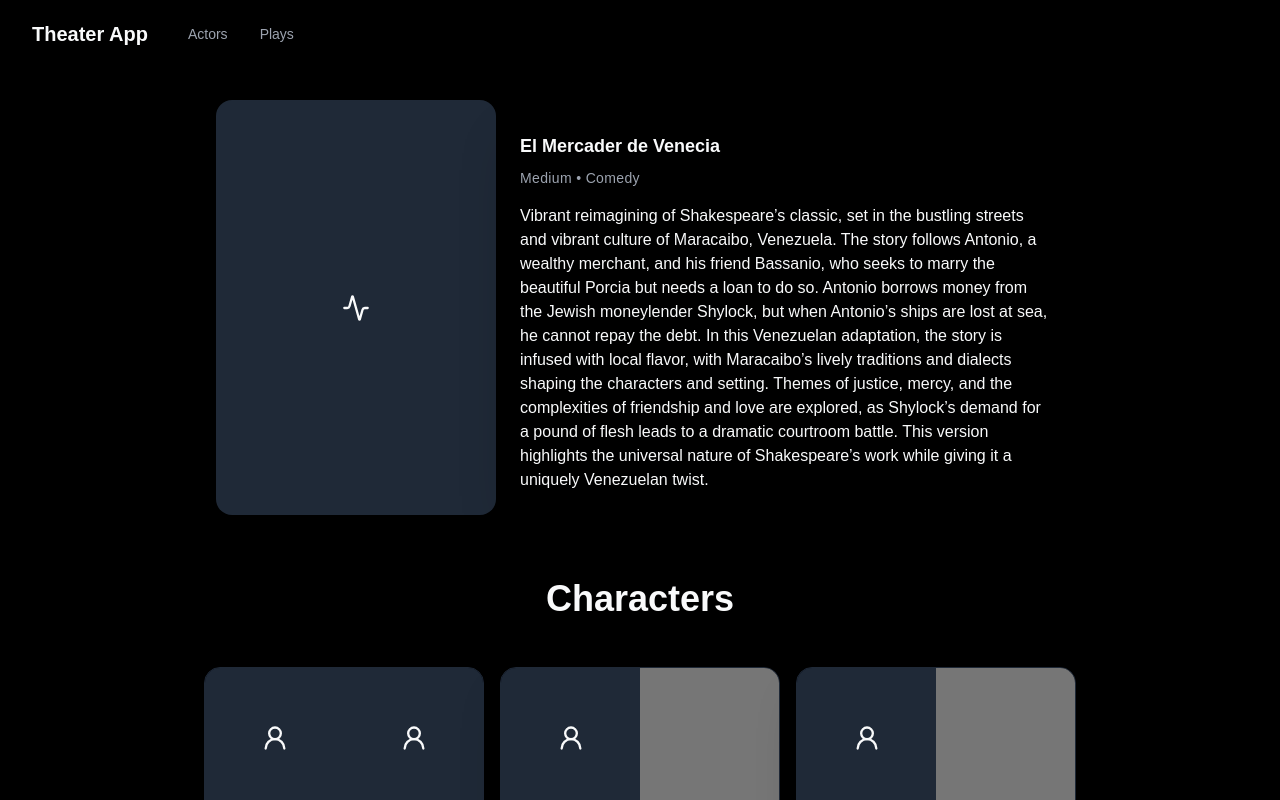
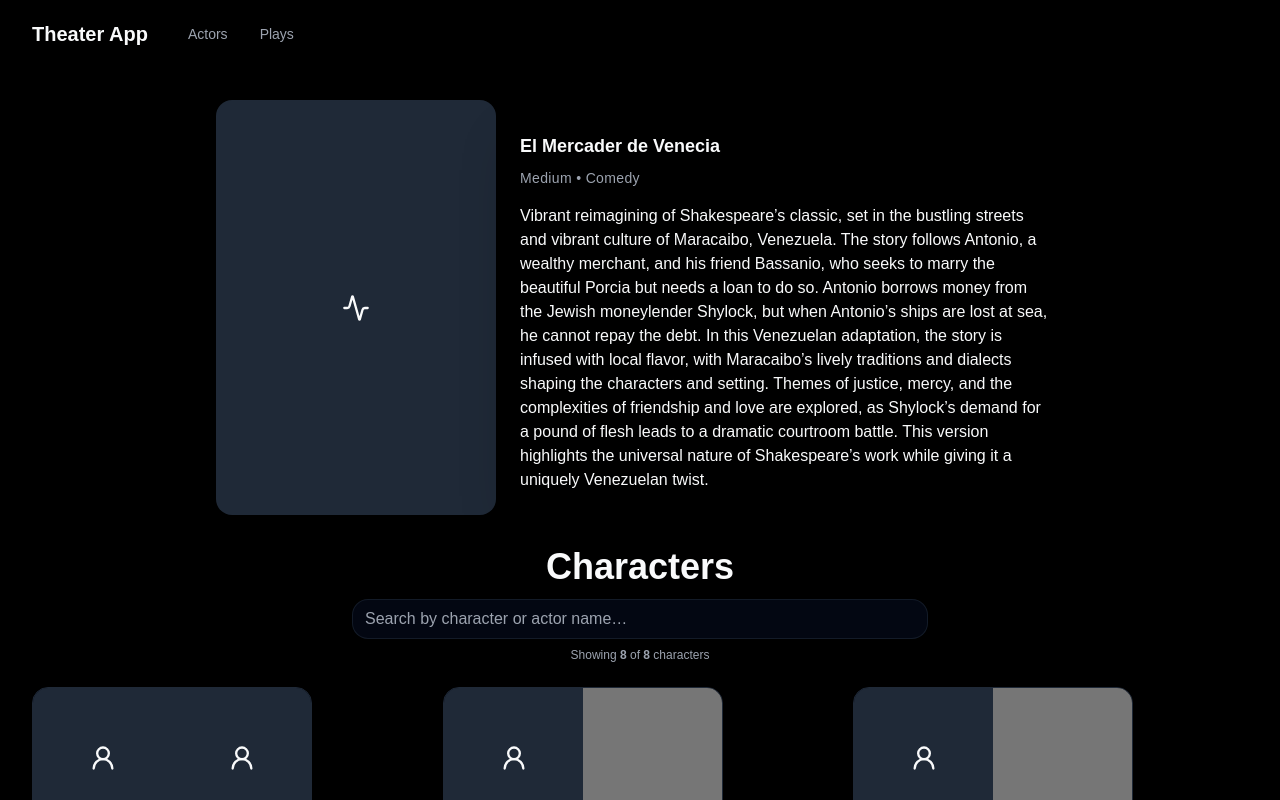
Before and after one commit to jairoalperez/Theater-Webapp-Readonly, a Next.js app in the folder theater-webapp/: page /plays/100 in a window 1280 px wide. Shown: the top 800 px of the page. Built offline with nearby package versions, Linux system fonts and the light colour scheme; grey boxes are pictures that could not be loaded.

Commit message:
added search to plays characters

```diff
--- a/theater-webapp/src/app/plays/[id]/page.tsx
+++ b/theater-webapp/src/app/plays/[id]/page.tsx
@@ -16,14 +16,14 @@ const PLAYS_CSV_URL = "/data/play.csv";        // singular
 const CHARACTERS_CSV_URL = "/data/characters.csv";
 const ACTORS_CSV_URL = "/data/actors.csv";
 
-// Tipos crudos (con poster/format en minúsculas)
+// Raw CSV types (poster/format lowercase as per your note)
 type CsvPlayRow = {
   PlayId: number | string;
   Title: string;
   Genre?: string | null;
-  Format?: string | null;  // <-- minúscula
-  Poster?: string | null;  // <-- minúscula
-  Description?: string | null; // por si lo tienes
+  Format?: string | null;  // lowercase
+  Poster?: string | null;  // lowercase
+  Description?: string | null;
 };
 
 type CsvCharacterRow = {
@@ -76,6 +76,9 @@ const PlayPage: React.FC = () => {
   const [loading, setLoading] = React.useState<boolean>(true);
   const [error, setError] = React.useState<string | null>(null);
 
+  // Search state (character name OR actor name)
+  const [query, setQuery] = React.useState<string>("");
+
   React.useEffect(() => {
     let cancelled = false;
 
@@ -125,7 +128,6 @@ const PlayPage: React.FC = () => {
             } as PlayCharacter;
           });
 
-        // Usar poster/format en minúsculas; fallback a mayúsculas si existieran
         const poster = (playRaw as any).Poster ?? (playRaw as any).Poster ?? null;
         const format = (playRaw as any).Format ?? (playRaw as any).Format ?? "";
 
@@ -156,9 +158,25 @@ const PlayPage: React.FC = () => {
     };
   }, [playId]);
 
+  // Filter by query: matches character name OR actor full name
+  const visibleCharacters = React.useMemo(() => {
+    const list = play?.characters ?? [];
+    const q = query.trim().toLowerCase();
+    if (!q) return list;
+
+    return list.filter((c) => {
+      const inCharacter = (c.name ?? "").toLowerCase().includes(q);
+      const actorFull = c.actor
+        ? `${c.actor.firstName ?? ""} ${c.actor.lastName ?? ""}`.trim().toLowerCase()
+        : "";
+      const inActor = actorFull.includes(q);
+      return inCharacter || inActor;
+    });
+  }, [play, query]);
+
   return (
     <div className="flex justify-center pb-16">
-      <div className={cn("mx-auto flex flex-col items-center")}>
+      <div className={cn("mx-auto flex flex-col items-center w-full max-w-7xl px-4")}>
         {loading ? (
           <div className="h-56 w-full object-cover object-end flex items-center justify-center">
             <LoaderPinwheelIcon isAnimating={true} />
@@ -168,19 +186,34 @@ const PlayPage: React.FC = () => {
             <div className="text-foreground">{error}</div>
           </div>
         ) : (
-          <div>
+          <div className="w-full">
+            {/* Play header */}
             <div className="gap-4">{play && <PlayProfile play={play} />}</div>
-            <div className="flex justify-center">
-              <div className={cn("mx-auto flex flex-col items-center")}>
-                <h1 className="text-4xl font-bold mx-auto mb-8 mt-8 text-foreground">Characters</h1>
-                <div className={cn("grid grid-cols-1 sm:grid-cols-1 md:grid-cols-2 lg:grid-cols-3 xl:grid-cols-3 2xl:grid-cols-4 gap-4 p-4")}>
-                  {play?.characters?.map((character) => (
-                    <Link key={character?.characterId} href={`/characters/${character?.characterId}`}>
-                      <PlayCharacterCard character={character} />
-                    </Link>
-                  ))}
-                </div>
+
+            {/* Characters header + search (centered title, search below) */}
+            <div className="flex flex-col items-center w-full mt-8 mb-2">
+              <h1 className="text-4xl font-bold text-foreground text-center">Characters</h1>
+              <input
+                type="text"
+                value={query}
+                onChange={(e) => setQuery(e.target.value)}
+                placeholder="Search by character or actor name…"
+                className="mt-3 h-10 w-full max-w-xl rounded-lg border border-border/60 bg-background px-3 outline-none focus:ring-2 focus:ring-primary/40"
+                aria-label="Search characters by character or actor name"
+              />
+              <div className="mt-2 text-xs text-muted-foreground">
+                Showing <span className="font-semibold">{visibleCharacters.length}</span> of{" "}
+                <span className="font-semibold">{play?.characters?.length ?? 0}</span> characters
               </div>
+            </div>
+
+            {/* Grid */}
+            <div className={cn("grid grid-cols-1 sm:grid-cols-1 md:grid-cols-2 lg:grid-cols-3 xl:grid-cols-3 2xl:grid-cols-4 gap-4 p-4")}>
+              {visibleCharacters.map((character) => (
+                <Link key={character?.characterId} href={`/characters/${character?.characterId}`}>
+                  <PlayCharacterCard character={character} />
+                </Link>
+              ))}
             </div>
           </div>
         )}
```
